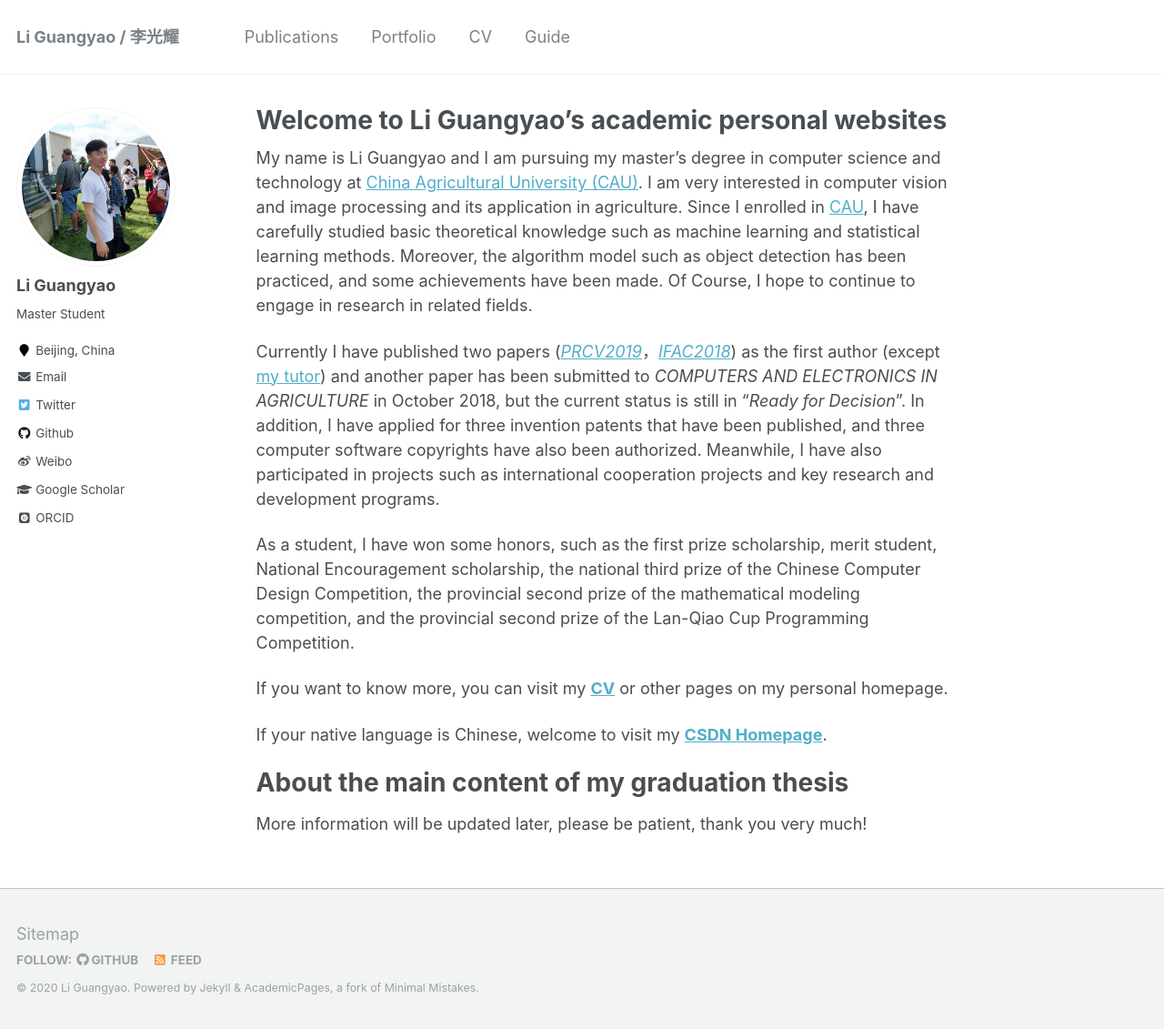
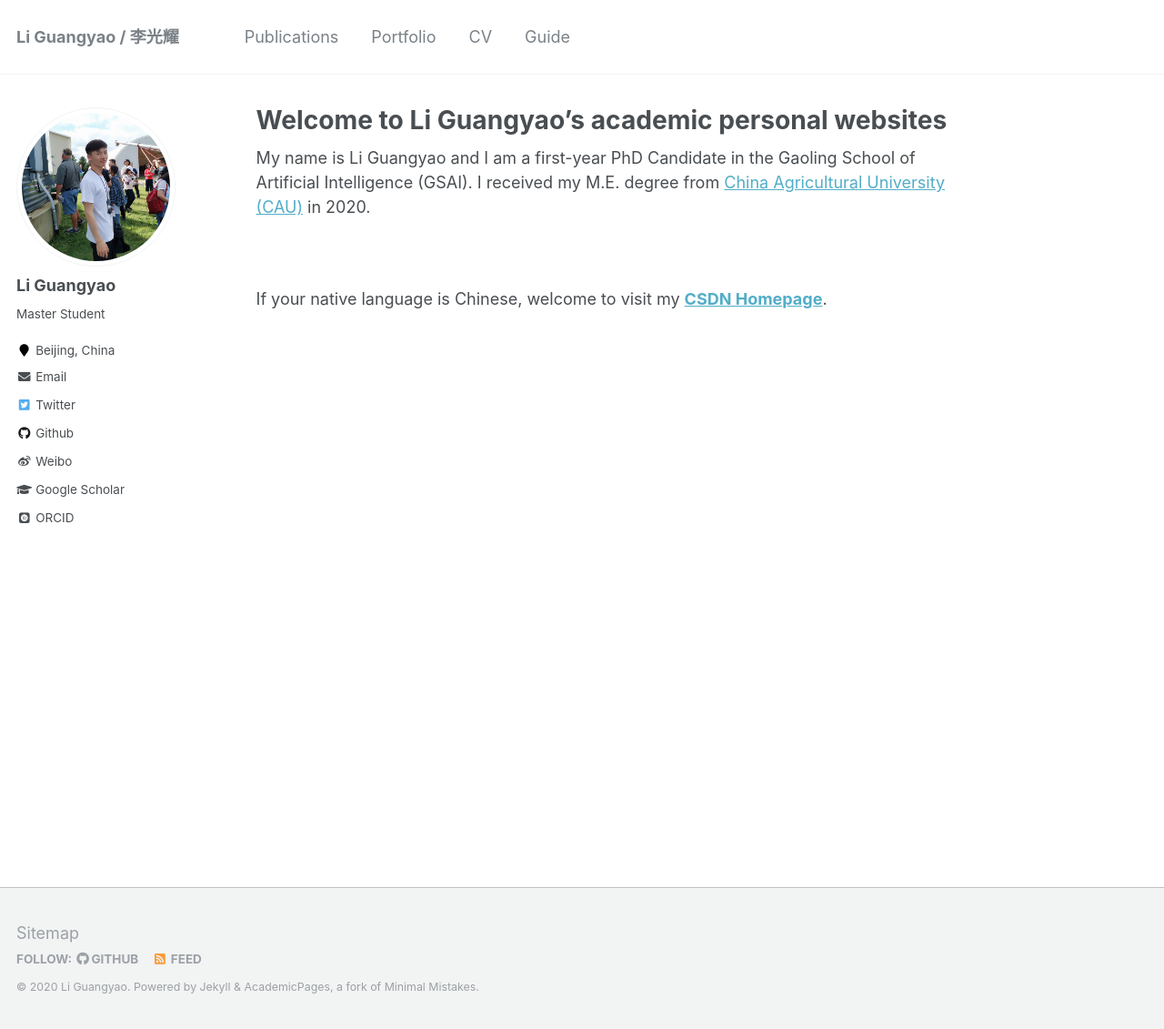
Before and after one commit to ayameyao/ayameyao.github.io_old-version, a Jekyll site: the page built from _pages/about.md, in a window 1280 px wide and 1131 px high. Shown: the whole window at 91% size. Built offline with Jekyll 4.4.1, drawn with Linux system fonts in a browser that asks for light colours; some web fonts are replaced.

Commit message:
update about

```diff
--- a/_pages/about.md
+++ b/_pages/about.md
@@ -8,23 +8,24 @@ redirect_from:
   - /about.html
 ---
 
-My name is Li Guangyao and I am pursuing my master's degree in computer science and technology at [China Agricultural University (CAU)](https://www.cau.edu.cn/). I am very interested in computer vision and image processing and its application in agriculture. Since I enrolled in [CAU](https://www.cau.edu.cn/), I have carefully studied basic theoretical knowledge such as machine learning and statistical learning methods. Moreover, the algorithm model such as object detection has been practiced, and some achievements have been made. Of Course, I hope to continue to engage in research in related fields.
-<br/>
+My name is Li Guangyao and I am a first-year PhD Candidate in the Gaoling School of Artificial Intelligence (GSAI). I received my M.E. degree from [China Agricultural University (CAU)](https://www.cau.edu.cn/) in 2020.
+<!-- pursuing my master's degree in computer science and technology at [China Agricultural University (CAU)](https://www.cau.edu.cn/). I am very interested in computer vision and image processing and its application in agriculture. Since I enrolled in [CAU](https://www.cau.edu.cn/), I have carefully studied basic theoretical knowledge such as machine learning and statistical learning methods. Moreover, the algorithm model such as object detection has been practiced, and some achievements have been made. Of Course, I hope to continue to engage in research in related fields.
+<br/> -->
 
-Currently I have published two papers ([<i>PRCV2019</i>](https://ayameyao.github.io/publication/2019-PRCV)，[<i>IFAC2018</i>](https://ayameyao.github.io/publication/2018-IFAC)) as the first author (except [my tutor](http://faculty.cau.edu.cn/xxdqxy/lzb/list.htm)) and another paper has been submitted to <i>COMPUTERS AND ELECTRONICS IN AGRICULTURE</i> in October 2018, but the current status is still in “<i>Ready for Decision</i>”. In addition, I have applied for three invention patents that have been published, and three computer software copyrights have also been authorized. Meanwhile, I have also participated in projects such as international cooperation projects and key research and development programs.
+<!-- Currently I have published two papers ([<i>PRCV2019</i>](https://ayameyao.github.io/publication/2019-PRCV)，[<i>IFAC2018</i>](https://ayameyao.github.io/publication/2018-IFAC)) as the first author (except [my tutor](http://faculty.cau.edu.cn/xxdqxy/lzb/list.htm)) and another paper has been submitted to <i>COMPUTERS AND ELECTRONICS IN AGRICULTURE</i> in October 2018, but the current status is still in “<i>Ready for Decision</i>”. In addition, I have applied for three invention patents that have been published, and three computer software copyrights have also been authorized. Meanwhile, I have also participated in projects such as international cooperation projects and key research and development programs.
 <br/>
 
 As a student, I have won some honors, such as the first prize scholarship, merit student, National Encouragement scholarship, the national third prize of the Chinese Computer Design Competition, the provincial second prize of the mathematical modeling competition, and the provincial second prize of the Lan-Qiao Cup Programming Competition.
-<br/>
+<br/> -->
 
-If you want to know more, you can visit my [**CV**](https://ayameyao.github.io/cv/) or other pages on my personal homepage.
+<!-- If you want to know more, you can visit my [**CV**](https://ayameyao.github.io/cv/) or other pages on my personal homepage. -->
 <br/>
 
 If your native language is Chinese, welcome to visit my [**CSDN Homepage**](https://blog.csdn.net/CAU_Ayao).
 
-About the main content of my graduation thesis
+<!-- About the main content of my graduation thesis
 ======
-More information will be updated later, please be patient, thank you very much!
+More information will be updated later, please be patient, thank you very much! -->
 
 {::comment}
 Getting started
```
